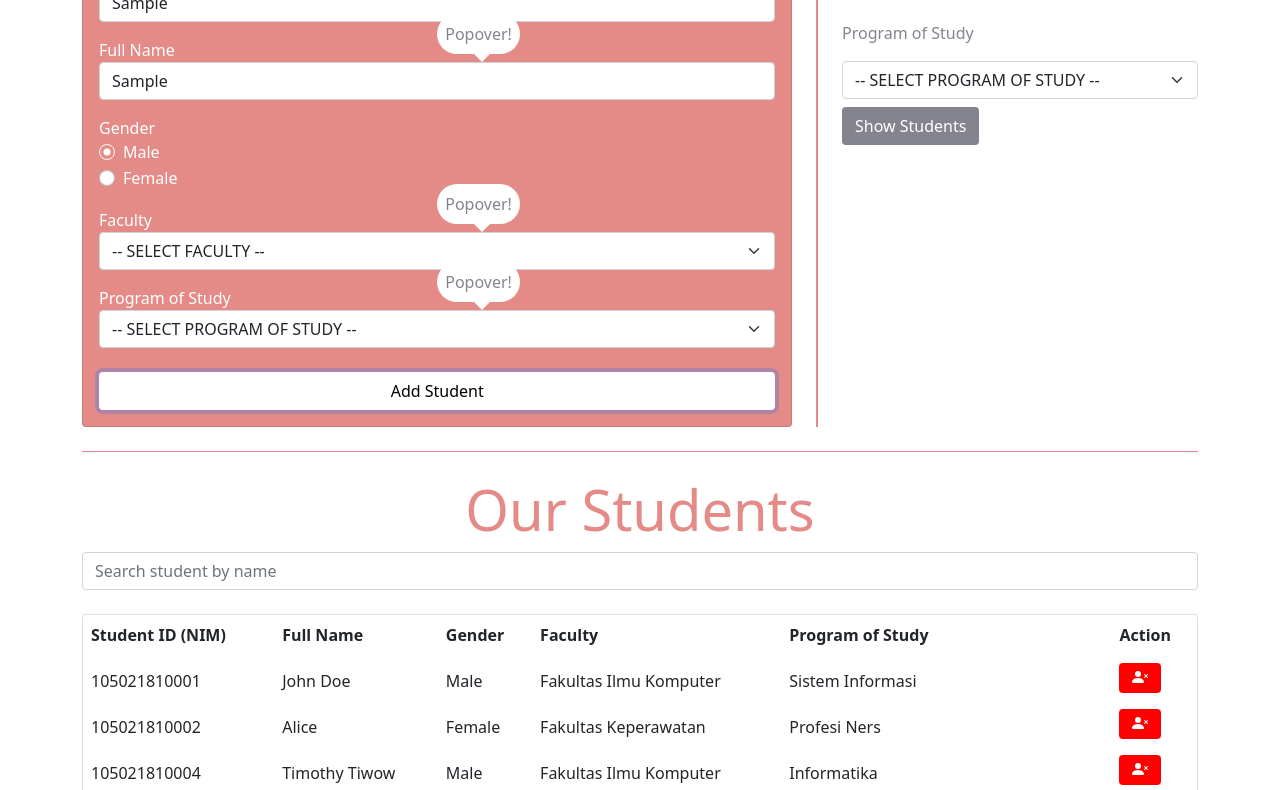
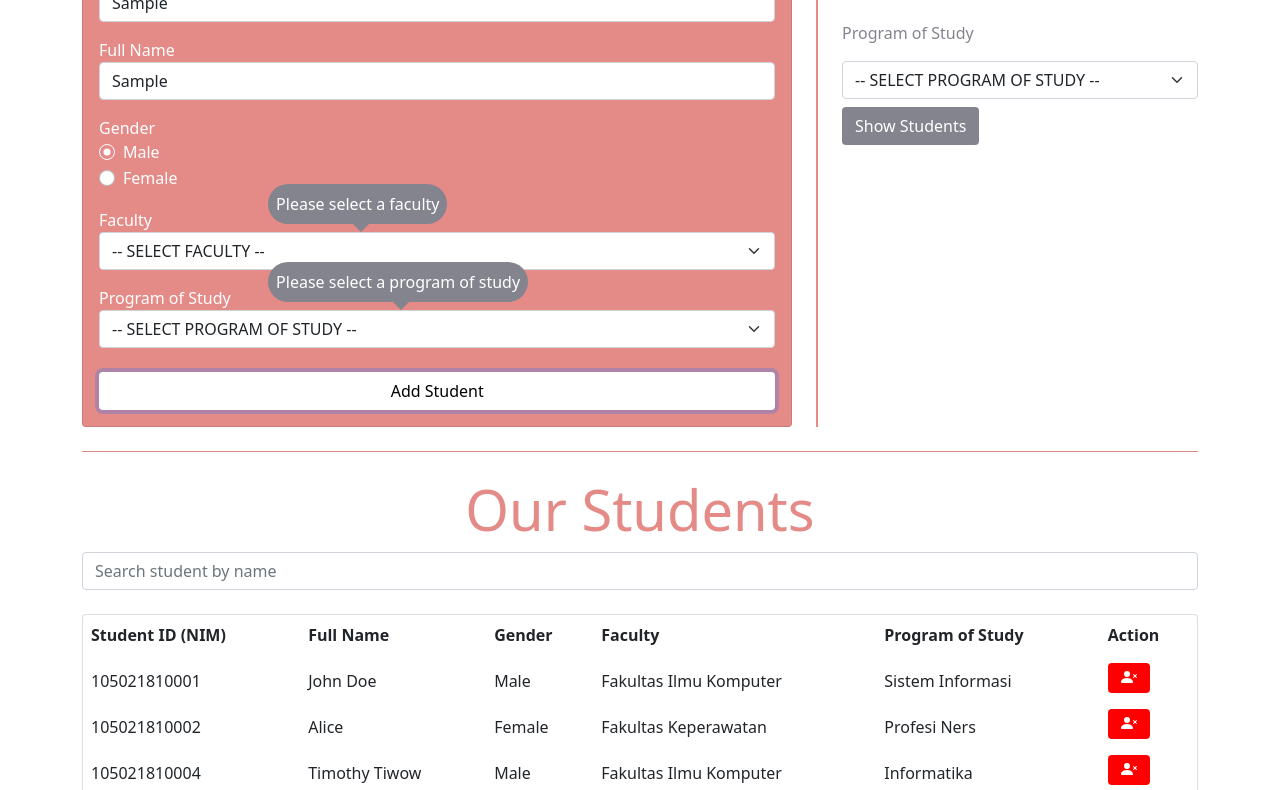
Before and after one commit to S21810014/mid-front-end, a website with bundled scripts: page index.html in a window 1280 px wide. Both pictures are taken after typing "Sample", "Sample" into the empty fields and a click on the button "Add Student". Shown: the part 428-1218 px from the top of the page. Built offline with nearby package versions, Linux system fonts and the light colour scheme.

Commit message:
impelemented input validation

```diff
--- a/index.html
+++ b/index.html
@@ -85,8 +85,9 @@
 
         .popOvr {
             position: absolute;
-            background-color: white;
-            left: 50%;
+            background-color: #84848f;
+            color: white;
+            left: 25%;
             top: -3em;
             padding: 0.5em;
             border-radius: 5em;
@@ -100,7 +101,7 @@
             margin-left: -5px;
             border-width: 0.5em;
             border-style: solid;
-            border-color: white transparent transparent transparent;
+            border-color: #84848f transparent transparent transparent;
         }
 
         h4, p {
@@ -156,15 +157,15 @@
 
                         <!-- Wrapping text input to a div so i can position popover near the input box -->
                         <div class="inputValidWrapper" style="position: relative;">
-                            <input class="form-control" type="text" placeholder="105021810001" id='addStudFormStudID'>
-                            <p class="popOvr">Popover!</p>
+                            <input class="form-control noLetter" type="text" placeholder="105021810001" id='addStudFormStudID'>
+                            <p class="popOvr">Student ID can't have non-number digit or be empty</p>
                         </div>
 
                         <p>Full Name</p>
 
                         <div class="inputValidWrapper" style="position: relative;">
-                            <input class="form-control" type="text" placeholder="Jon Tumambi" id='addStudFormStudName'>
-                            <p class="popOvr">Popover!</p>
+                            <input class="form-control noNumeric" type="text" placeholder="Jon Tumambi" id='addStudFormStudName'>
+                            <p class="popOvr">Full Name can't have non-letter character or be empty</p>
                         </div>
 
                         <p>Gender</p>
@@ -183,7 +184,7 @@
 
                         <p>Faculty</p>
                         <div class="inputValidWrapper" style="position: relative;">
-                            <select class='form-select' id="addStudFormFac">
+                            <select class='form-select noDefaultSelected' id="addStudFormFac">
                                 <option selected>-- SELECT FACULTY --</option>
                                 <option>Pascasarjana</option>
                                 <option>Fakultas Filsafat</option>
@@ -194,15 +195,15 @@
                                 <option>Fakultas Keperawatan</option>
                                 <option>Akademi Sekretari Manajemen Indonesia Klabat</option>
                             </select>
-                            <p class="popOvr">Popover!</p>
+                            <p class="popOvr">Please select a faculty</p>
                         </div>
 
                         <p>Program of Study</p>
                         <div class="inputValidWrapper" style="position: relative;">
-                            <select class='form-select' id="addStudFormPOS">
+                            <select class='form-select noDefaultSelected' id="addStudFormPOS">
                                 <option selected>-- SELECT PROGRAM OF STUDY --</option>
                             </select>
-                            <p class="popOvr">Popover!</p>
+                            <p class="popOvr">Please select a program of study</p>
                         </div>
 
                         <button type="button" class="btn whiteBtn mt-4" id='addStudFormAddBtn'>Add Student</button>
--- a/index.js
+++ b/index.js
@@ -1,5 +1,6 @@
 import createListOption from './create_list_option.js'
 import addStudentToTable from './add_student_to_table.js'
+import setupValidation from './setup_validation.js'
 
 const dropdownData = {
     'Pascasarjana' : [
@@ -42,6 +43,10 @@ const programOfStudyDropdown = document.getElementById('addStudFormPOS')
 const facultyDropdown = document.getElementById('addStudFormFac')
 const addStudentBtn = document.getElementById('addStudFormAddBtn')
 const studentsTable = document.getElementById('studentsTable')
+
+//queries div with 'addStudFormCard' class name, then query all child div with 'inputValidWrapper' class name
+const needValidInputs = document.getElementsByClassName("addStudFormCard")[0].querySelectorAll(".inputValidWrapper")
+setupValidation(needValidInputs)
 
 const students = [
     {
@@ -90,6 +95,36 @@ addStudentBtn.addEventListener('click', e => {
     const studentFaculty = facultyDropdown.value
     const studentProgramOfStudy = programOfStudyDropdown.value
 
+    for(const input of Array.from(needValidInputs)) {
+        const inputElem = input.children[0]
+        const inputClasses = Array.from(inputElem.classList)
+        const popOver = input.children[1]
+
+        if(inputClasses.includes('noLetter'))
+            //regex testing
+            /\D/.test(inputElem.value) || inputElem.value.length < 1 ?
+                popOver.style.display = null : popOver.style.display = "none"
+
+        if(inputClasses.includes('noNumeric'))
+            //regex testing
+            /\d/.test(inputElem.value) || inputElem.value.length < 1 ?
+                popOver.style.display = null : popOver.style.display = "none"
+
+        if(inputClasses.includes('noDefaultSelected')) {
+            //had to do this since we can't be sure that the combobox hasn't been modified
+            const defaultValue = ['-- SELECT FACULTY --', '-- SELECT PROGRAM OF STUDY --']
+
+            defaultValue.includes(inputElem.value) ?
+                popOver.style.display = null : popOver.style.display = "none"
+        }
+    }
+
+    //if any pop overs still visible, do not continue execution
+    for(const input of Array.from(needValidInputs))
+        if(input.children[1].style.display !== 'none')
+            return
+
+
     addStudentToTable({
         studentID: studentID,
         studentName: studentName,
--- /dev/null
+++ b/setup_validation.js
@@ -0,0 +1,35 @@
+export default (htmlObjectList) => {
+    for(const input of Array.from(htmlObjectList)) {
+        const inputElem = input.children[0]
+        const inputClasses = Array.from(inputElem.classList)
+        const popOver = input.children[1]
+
+        //by default, pop overs is hidden if user hasn't interacted with the input
+        popOver.style.display = 'none'
+
+        if(inputClasses.includes('noLetter')) {
+            inputElem.addEventListener('keyup', e =>
+                //regex testing
+                /\D/.test(e.target.value) || e.target.value.length < 1 ?
+                    popOver.style.display = null : popOver.style.display = "none"
+            )
+        }
+
+        if(inputClasses.includes('noNumeric')) {
+            inputElem.addEventListener('keyup', e =>
+                //regex testing
+                /\d/.test(e.target.value) || e.target.value.length < 1 ?
+                    popOver.style.display = null : popOver.style.display = "none"
+            )
+        }
+
+        if(inputClasses.includes('noDefaultSelected')) {
+            const defaultValue = inputElem.value;
+
+            inputElem.addEventListener('change', e =>
+                e.target.value == defaultValue ?
+                    popOver.style.display = null : popOver.style.display = "none"
+            )
+        }
+    }
+}
```
